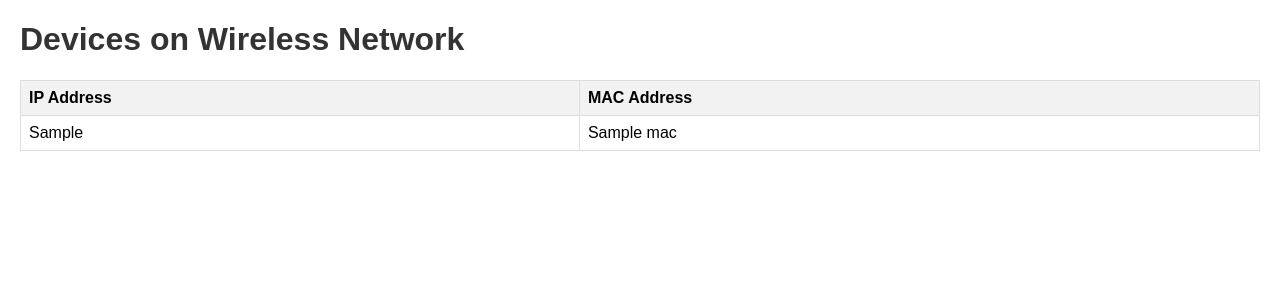
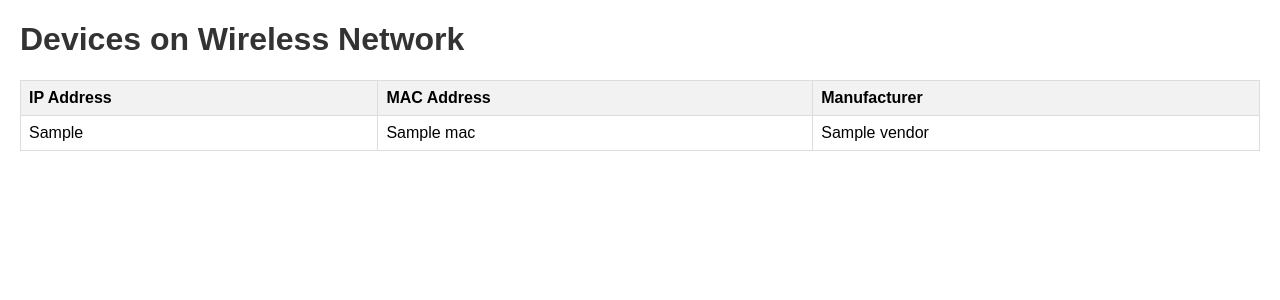
Before and after one commit to dagmarinsancendekia/network-users, a Flask app: template templates/index.html in a window 1280 px wide. Shown: the top 300 px of the page. Run offline with Flask 3, Linux system fonts and the light colour scheme; the template is opened without the code that fills it: most values are stand-ins (such as "Sample title", 1, 10 or a date in 2020).

Commit message:
Initial commit: Network users scanner app with device manufacturer lookup

```diff
--- a/app.py
+++ b/app.py
@@ -3,7 +3,9 @@ import subprocess
 import ipaddress
 import socket
 import re
+from mac_vendor_lookup import MacLookup
 import concurrent.futures
+from mac_vendor_lookup import MacLookup
 
 app = Flask(__name__)
 
@@ -43,12 +45,18 @@ def get_arp_table():
     result = subprocess.run(['arp', '-a'], capture_output=True, text=True)
     lines = result.stdout.split('\n')
     devices = []
+    mac_lookup = MacLookup()
+    mac_lookup.update_vendors()  # Update vendor database
     for line in lines:
         parts = re.split(r'\s+', line.strip())
         if len(parts) >= 3 and parts[0] != 'Interface:' and '.' in parts[0]:
             ip = parts[0]
             mac = parts[1]
-            devices.append({'ip': ip, 'mac': mac})
+            try:
+                vendor = mac_lookup.lookup(mac)
+            except Exception:
+                vendor = "Unknown"
+            devices.append({'ip': ip, 'mac': mac, 'vendor': vendor})
     return devices
 
 @app.route('/')
--- a/requirements.txt
+++ b/requirements.txt
@@ -1 +1,2 @@
 Flask==2.3.3
+mac-vendor-lookup==0.1.12
--- a/templates/index.html
+++ b/templates/index.html
@@ -19,6 +19,7 @@
             <tr>
                 <th>IP Address</th>
                 <th>MAC Address</th>
+                <th>Manufacturer</th>
             </tr>
         </thead>
         <tbody>
@@ -26,6 +27,7 @@
             <tr>
                 <td>{{ device.ip }}</td>
                 <td>{{ device.mac }}</td>
+                <td>{{ device.vendor }}</td>
             </tr>
             {% endfor %}
         </tbody>
```
Also changed, not shown: TODO.md (+6 -5 lines), 1 other file.
